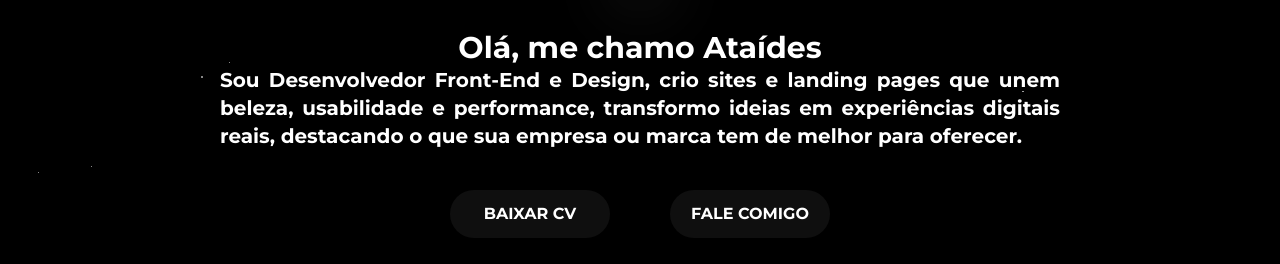
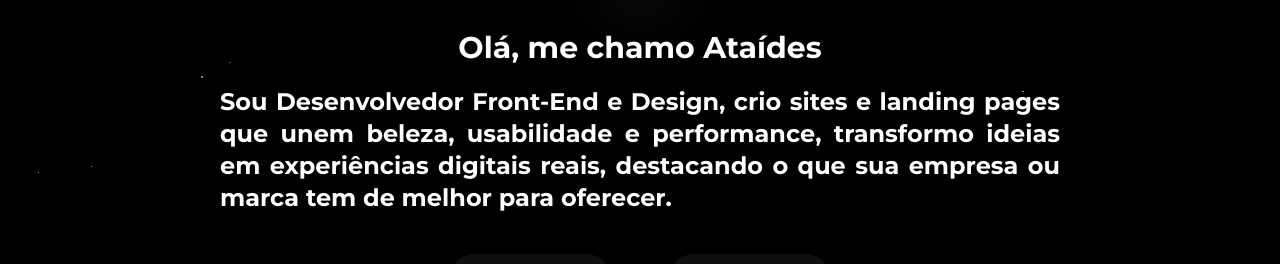
Before and after one commit to LeonardoAtaides/MyPortifolio, a Next.js app in the folder my-portifolio/: page / in a window 1280 px wide. Shown: the part 130-394 px from the top of the page. Built offline with nearby package versions, Linux system fonts and the light colour scheme.

Commit message:
Update presentation.tsx

```diff
--- a/my-portifolio/app/components/presentation.tsx
+++ b/my-portifolio/app/components/presentation.tsx
@@ -26,8 +26,8 @@ export default function Presentation() {
         {t.presentation.title}
       </h1>
 
-      <div className="flex justify-center mt-5 m-8 sm:mt-5 lg:m-0 text-xl">
-        <p className="text-justify text-[17px] sm:text-lg md:text-xl w-210">
+      <div className="flex justify-center mt-5 m-8 sm:mt-5 lg:m-0 lg:mt-5 text-xl">
+        <p className="text-justify text-[17px] sm:text-lg md:text-xl xl:text-2xl w-210">
           {t.presentation.description}
         </p>
       </div>
```
